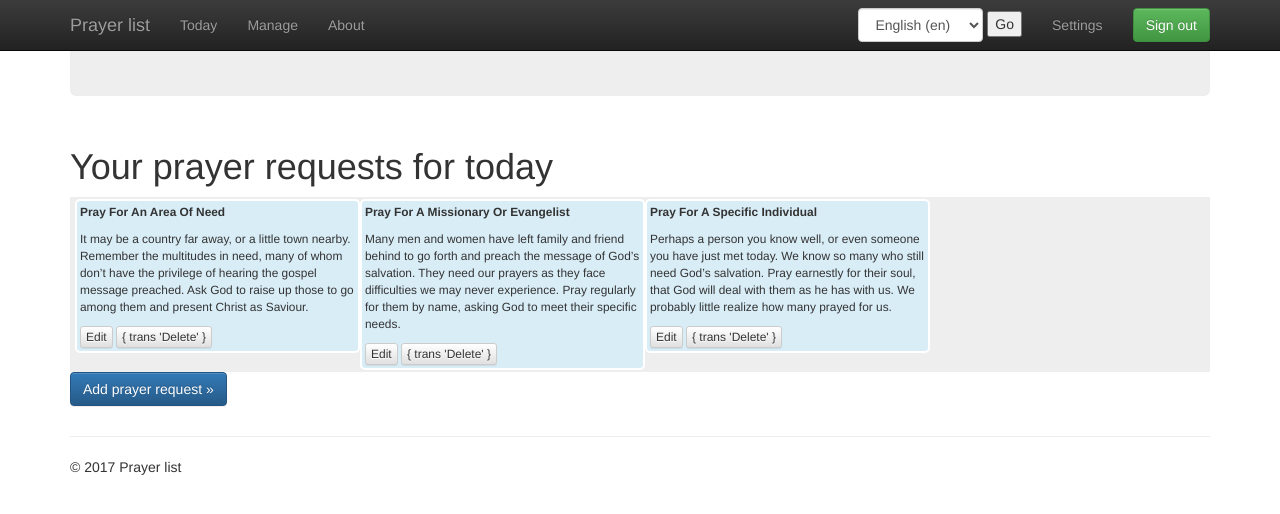
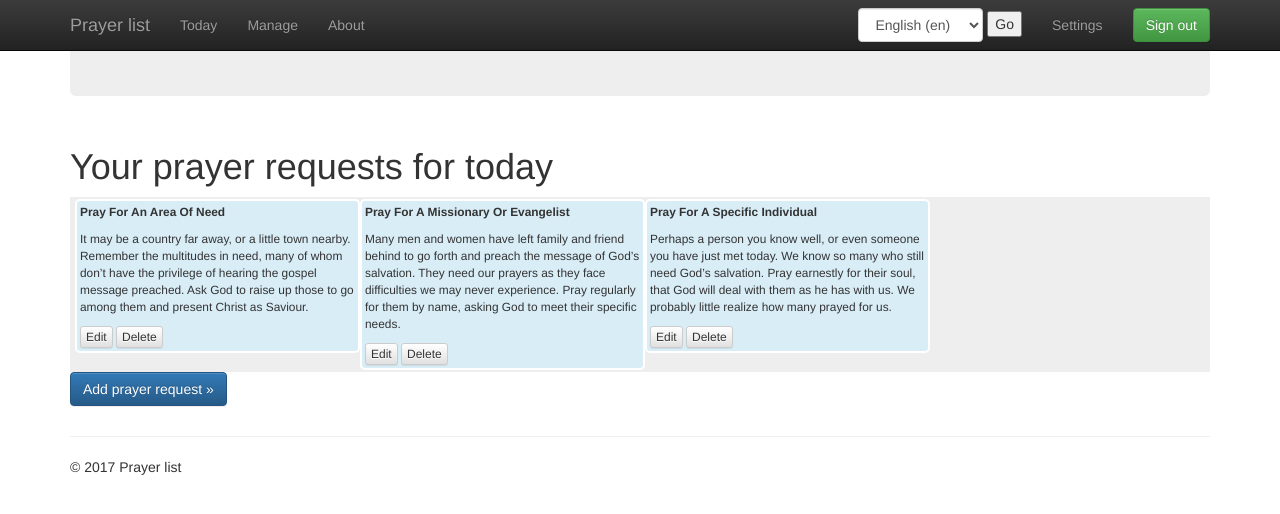
Before and after one commit to die2live/prayerlist, a Django app: page /today/ in a window 1280 px wide. Shown: the top 514 px of the page. Run offline with Django 3.2, Linux system fonts and the light colour scheme; the visitor is signed in with stand-in values (Sample User, id 1); data comes from the database, SQL or seed files in the repository; some libraries are stand-ins or nearby versions.

Commit message:
Translations. refs #13

```diff
--- a/src/prayerlistapp/templates/today.html
+++ b/src/prayerlistapp/templates/today.html
@@ -13,7 +13,7 @@
             <p class="pr-description">{{ pr.description | safe }}</p>
             <div class="pr-mng">
               <a class="btn btn-default btn-xs" href="/edit/{{ pr.id }}/" role="button">{% trans 'Edit' %}</a>
-              <button type="button" class="btn btn-default btn-xs deletebtn" data-id="{{ pr.id }}">{ trans 'Delete' }</button>
+              <button type="button" class="btn btn-default btn-xs deletebtn" data-id="{{ pr.id }}">{% trans 'Delete' %}</button>
             </div>
           </div>
         {% endfor %}
```
